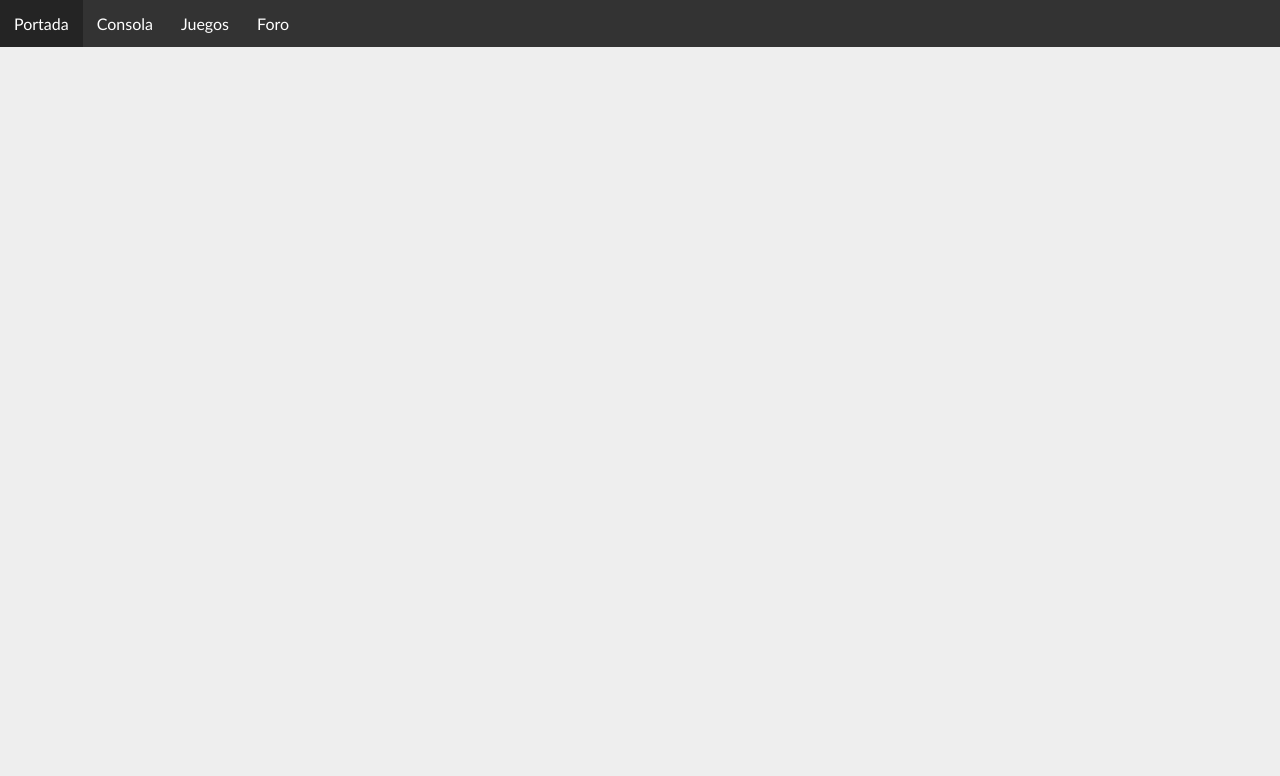
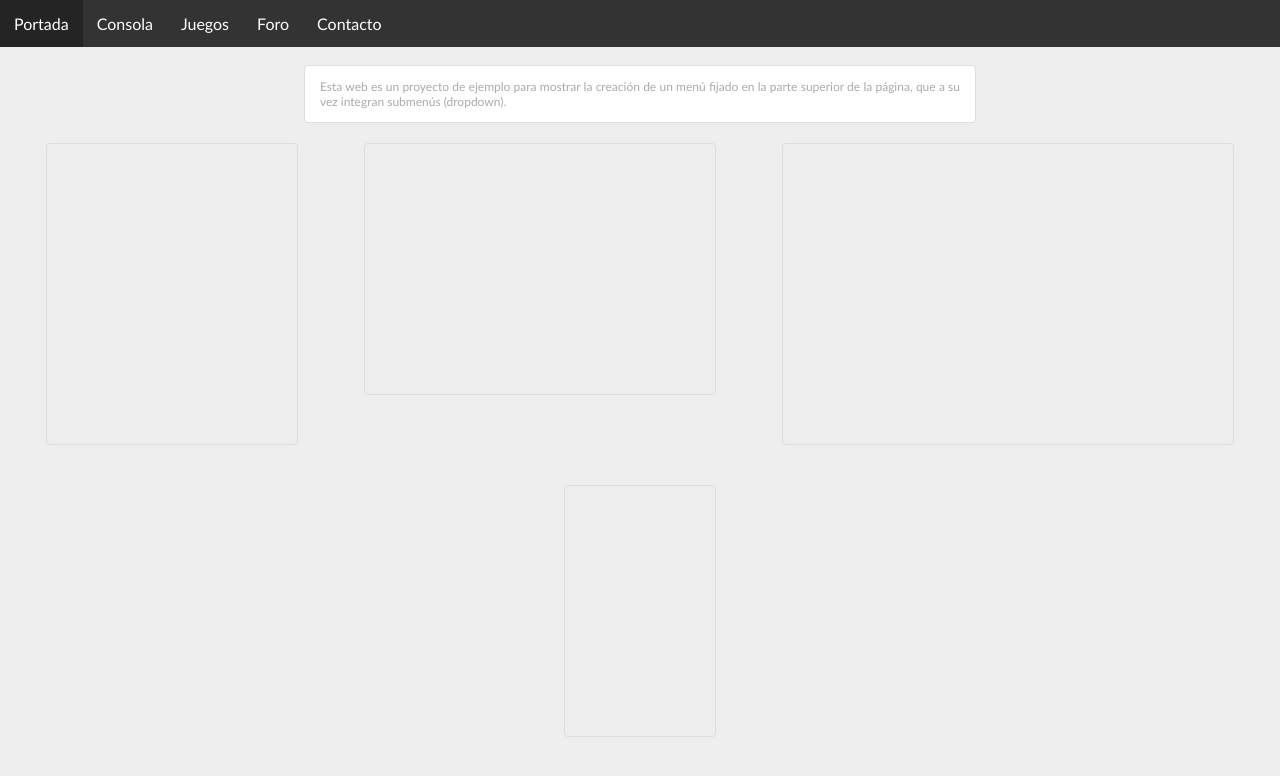
Before and after one commit to cnrubn/2205---Men-navegaci-n-dropdown, a plain HTML site: page index.html in a window 1280 px wide. Drawn offline with Linux system fonts and the light colour scheme.

Commit message:
Completado cuerpo de la página que genera un scroll obligatorio y mensaje explicativo con la finalidad de la misma.

```diff
--- a/estilos.css
+++ b/estilos.css
@@ -4,6 +4,8 @@ body {
     font-family: Calibri, 'Trebuchet MS', sans-serif;
 }
 
+
+/* HEADER */
 ul {
     list-style: none;
     margin: 0;
@@ -34,3 +36,53 @@ li a {
 .active {
     background-color: #2E5266;
 }
+
+/* SECTION */
+
+section {
+    margin-top: 65px;
+}
+
+.finalidad {
+    width: 50%;
+    margin: 0 auto;
+    padding: 1px 15px;
+    border: 1px solid #ddd;
+    border-radius: 4px;
+    text-align: justify;
+    font-size: 12px;
+    color: #aaa;
+    background-color: #fff;
+}
+
+.flex {
+    display: flex;
+    flex-wrap: wrap;
+    justify-content: space-evenly;
+}
+
+.caja {
+    border: 1px solid #ddd;
+    margin: 20px;
+    border-radius: 4px;
+}
+
+.uno {
+    width: 250px;
+    height: 300px;
+}
+
+.dos {
+    width: 350px;
+    height: 250px;
+}
+
+.tres {
+    width: 450px;
+    height: 300px;
+}
+
+.cuatro {
+    width: 150px;
+    height: 250px;
+}
--- a/index.html
+++ b/index.html
@@ -14,8 +14,23 @@
             <li><a href="#">Consola</a></li>
             <li><a href="#">Juegos</a></li>
             <li><a href="#">Foro</a></li>
+            <li><a href="#">Contacto</a></li>
         </ul>
     </header>
+    <section>
+        <div class="finalidad">
+            <p>
+                Esta web es un proyecto de ejemplo para mostrar la creación de un menú fijado en la parte superior de la página, que a su vez integran submenús (dropdown).
+            </p>
+        </div>
+        <div class="flex">
+            <div class="caja uno"></div>
+            <div class="caja dos"></div>
+            <div class="caja tres"></div>
+            <div class="caja cuatro"></div>
+        </div>
+    </section>
+
 
 </body>
 </html>
```
